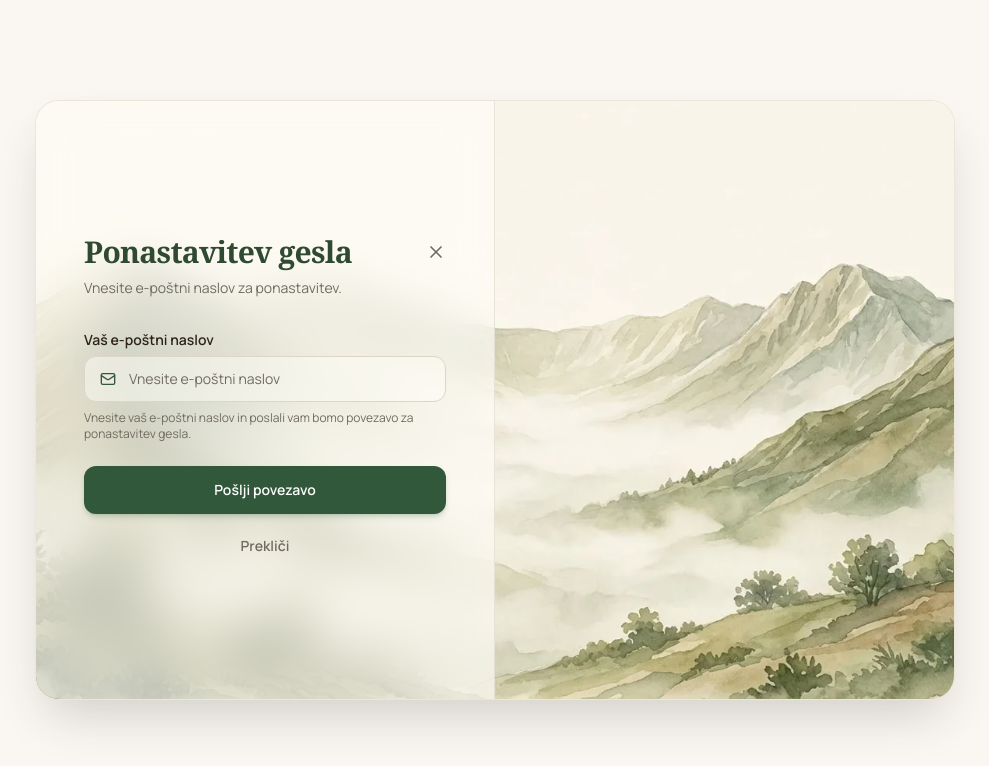
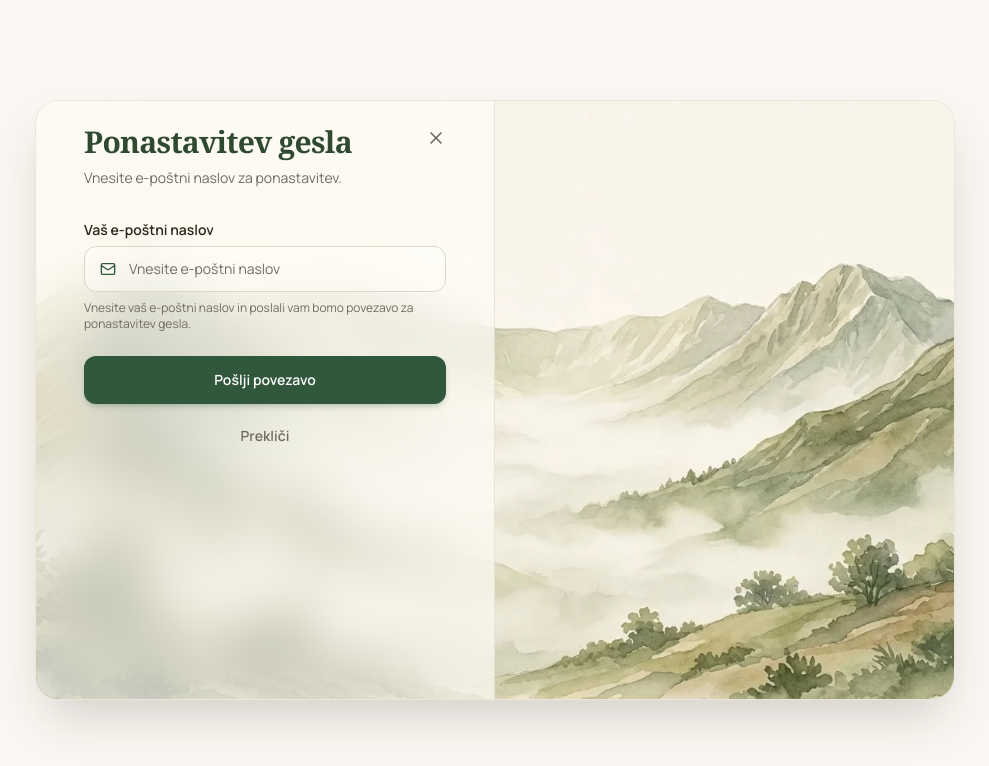
Before and after one commit to McTehno/Psi-Up, a React (Vite) app in the folder frontend/: page /login in a window 1280 px wide. Both pictures are taken after a click on the button "Ste pozabili geslo?". Shown: the top 766 px of the page, without its empty margins (145-1134 px from the left). Built offline with nearby package versions, Linux system fonts and the light colour scheme; no server answers.

Commit message:
Nove pozabljeno geslo animacije

```diff
--- a/frontend/src/pages/LoginPage/LoginPage.tsx
+++ b/frontend/src/pages/LoginPage/LoginPage.tsx
@@ -196,55 +196,81 @@ usePageTitle(pageTitle)
           style={{ willChange: 'transform' }}
         >
           <div className="w-full max-w-sm mx-auto relative z-10 transition-opacity duration-500">
-            {/* Title row with close button inline */}
-            <div className="flex items-center justify-between mb-2">
-              <h1 className={`font-serif text-3xl font-semibold tracking-tight transition-colors duration-700 ${isRegister ? 'text-[#d07a12]' : 'text-[#2f4a31]'}`}>
-                {isForgotPassword ? 'Ponastavitev gesla' : isRegister ? 'Ustvarite račun' : 'Dobrodošli nazaj'}
-              </h1>
+            {/* Shared Close Button floating at the top right */}
+            <div className="absolute right-0 -top-1 -mr-2 z-50">
               <button
                 onClick={() => navigate(-1)}
-                className="p-2 -mr-2 text-[#706b60] hover:text-[#2C2417] hover:bg-[#fffdf8]/50 rounded-full transition-colors duration-300 cursor-pointer shrink-0"
+                className="p-2 text-[#706b60] hover:text-[#2C2417] hover:bg-[#fffdf8]/50 rounded-full transition-colors duration-300 cursor-pointer shrink-0"
                 aria-label="Close"
               >
                 <X className="w-5 h-5" />
               </button>
             </div>
 
+            <div className="grid">
+              {/* --- LOGIN & REGISTER VIEW --- */}
+              <div
+                className={`col-start-1 row-start-1 flex flex-col transition-all duration-700 ease-[cubic-bezier(0.23,1,0.32,1)] ${
+                  isForgotPassword
+                    ? '-translate-x-8 opacity-0 pointer-events-none scale-95 blur-[2px]'
+                    : 'translate-x-0 opacity-100 scale-100 blur-0'
+                }`}
+              >
+                <div className="mb-2 pr-10">
+                  <h1 className={`font-serif text-3xl font-semibold tracking-tight transition-colors duration-700 ${isRegister ? 'text-[#d07a12]' : 'text-[#2f4a31]'}`}>
+                    {isRegister ? 'Ustvarite račun' : 'Dobrodošli nazaj'}
+                  </h1>
+                </div>
+
                 <p className={`text-[#706b60] text-sm transition-all duration-700 ease-in-out ${isRegister ? 'mb-4' : 'mb-8'}`}>
-              {isForgotPassword ? 'Vnesite e-poštni naslov za ponastavitev.' : isRegister ? 'Pridružite se in začnite svojo učno pot.' : 'Prijavite se za nadaljevanje.'}
+                  {isRegister ? 'Pridružite se in začnite svojo učno pot.' : 'Prijavite se za nadaljevanje.'}
                 </p>
 
                 <div className="relative">
-              {/* Unified Auth Form */}
-              {isForgotPassword ? (
-                <ForgotPasswordForm
-                  onSubmit={handleSendResetEmail}
-                  isLoading={isLoading}
-                  onCancel={() => setIsForgotPassword(false)}
-                />
-              ) : (
                   <AuthForm
                     isRegister={isRegister}
                     onSubmit={handleSubmit}
                     onForgotPassword={handleForgotPassword}
                     isLoading={isLoading}
                   />
-              )}
                 </div>
 
-            {!isForgotPassword && (
-              <>
                 <AuthDivider label={isRegister ? 'Ali se registrirajte z' : 'Ali nadaljujte z'} />
-
                 <GoogleLoginButton onClick={handleGoogleLogin} />
-
                 <AuthFooter
                   prompt={isRegister ? 'Če imate račun?' : 'Če nimate računa?'}
                   actionLabel={isRegister ? 'Prijava' : 'Registracija'}
                   onAction={toggleMode}
                 />
-              </>
-            )}
+              </div>
+
+              {/* --- FORGOT PASSWORD VIEW --- */}
+              <div
+                className={`col-start-1 row-start-1 flex flex-col transition-all duration-700 ease-[cubic-bezier(0.23,1,0.32,1)] ${
+                  !isForgotPassword
+                    ? 'translate-x-8 opacity-0 pointer-events-none scale-95 blur-[2px]'
+                    : 'translate-x-0 opacity-100 scale-100 blur-0'
+                }`}
+              >
+                <div className="mb-2 pr-10">
+                  <h1 className="font-serif text-3xl font-semibold tracking-tight text-[#2f4a31]">
+                    Ponastavitev gesla
+                  </h1>
+                </div>
+
+                <p className="text-[#706b60] text-sm mb-8">
+                  Vnesite e-poštni naslov za ponastavitev.
+                </p>
+
+                <div className="relative">
+                  <ForgotPasswordForm
+                    onSubmit={handleSendResetEmail}
+                    isLoading={isLoading}
+                    onCancel={() => setIsForgotPassword(false)}
+                  />
+                </div>
+              </div>
+            </div>
           </div>
         </div>
       </div>
```
Lines whose indentation alone changed are shown as unchanged.
